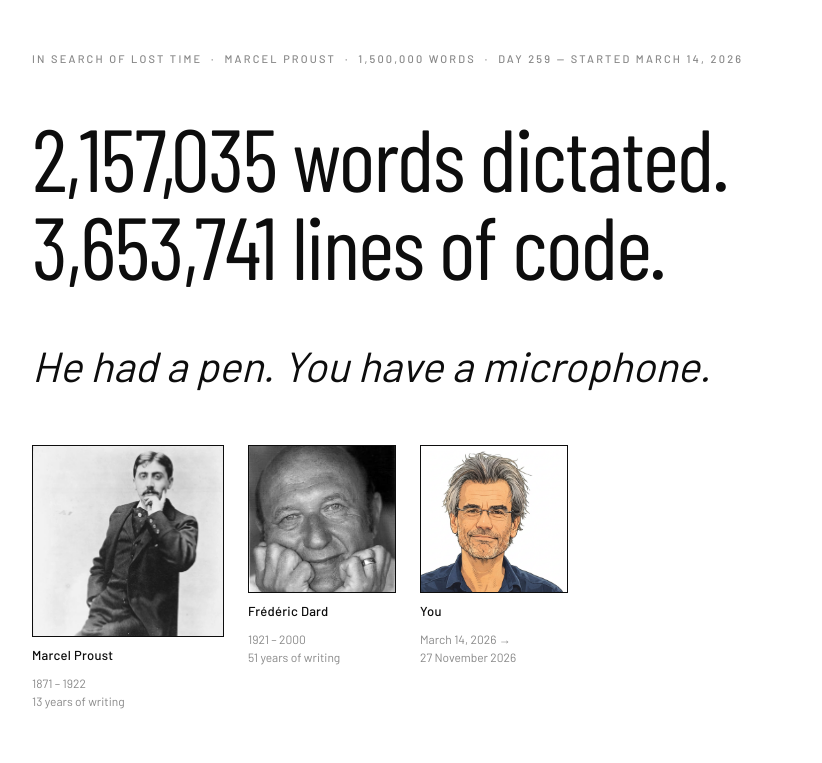
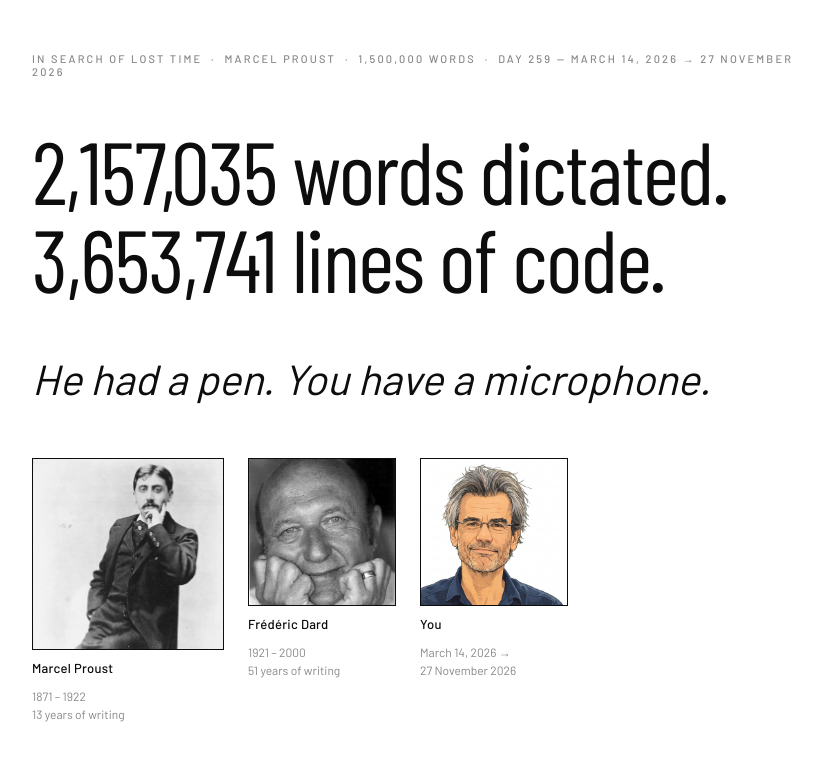
Before and after one commit to grimonprezedition-art/microphone-vs-pen, a plain HTML site: page index.html in a window 1280 px wide. Shown: the top 763 px of the page, without its empty margins (212-1034 px from the left). Drawn offline with nearby package versions, Linux system fonts and the light colour scheme; a web font is replaced by a local one.

Commit message:
Date the header to the latest reading and count calendar days

```diff
--- a/index.html
+++ b/index.html
@@ -705,7 +705,7 @@
 
 <!-- HEADER -->
 <div class="chapeau">
-  In Search of Lost Time &nbsp;·&nbsp; Marcel Proust &nbsp;·&nbsp; 1,500,000 words &nbsp;·&nbsp; <span id="dayMarker">Day 1 — started March 14, 2026</span>
+  In Search of Lost Time &nbsp;·&nbsp; Marcel Proust &nbsp;·&nbsp; 1,500,000 words &nbsp;·&nbsp; <span id="dayMarker">Day 259 — March 14, 2026 → November 27, 2026</span>
 </div>
 
 <!-- SITE TITLE -->
@@ -957,9 +957,10 @@ function loadH()  { try { return JSON.parse(localStorage.getItem('prt_en2')) ||
 function saveH(h) { localStorage.setItem('prt_en2', JSON.stringify(h)); }
 
 function elapsed() {
+  const readingDate = (latest() || { d: INIT_DATE }).d;
   return Math.max(1, Math.round(
-    (Date.now() - new Date(START_ISO + 'T00:00:00').getTime()) / 86400000
-  ));
+    (Date.parse(readingDate + 'T00:00:00Z') - Date.parse(START_ISO + 'T00:00:00Z')) / 86400000
+  ) + 1);
 }
 
 function projDays(w) {
@@ -1192,7 +1193,7 @@ document.getElementById('wInput').addEventListener('keydown', e => { if(e.key===
   const cur = h.length ? h[h.length - 1] : null;
   if (!cur || INIT_DATE > cur.d) addEntry(INIT_W, INIT_DATE);
   render();
-  document.getElementById('dayMarker').textContent = 'Day ' + elapsed() + ' — started March 14, 2026';
+  document.getElementById('dayMarker').textContent = 'Day ' + elapsed() + ' — March 14, 2026 → ' + fmtDate(new Date(latest().d + 'T12:00:00'));
 })();
 </script>
 </body>
```
